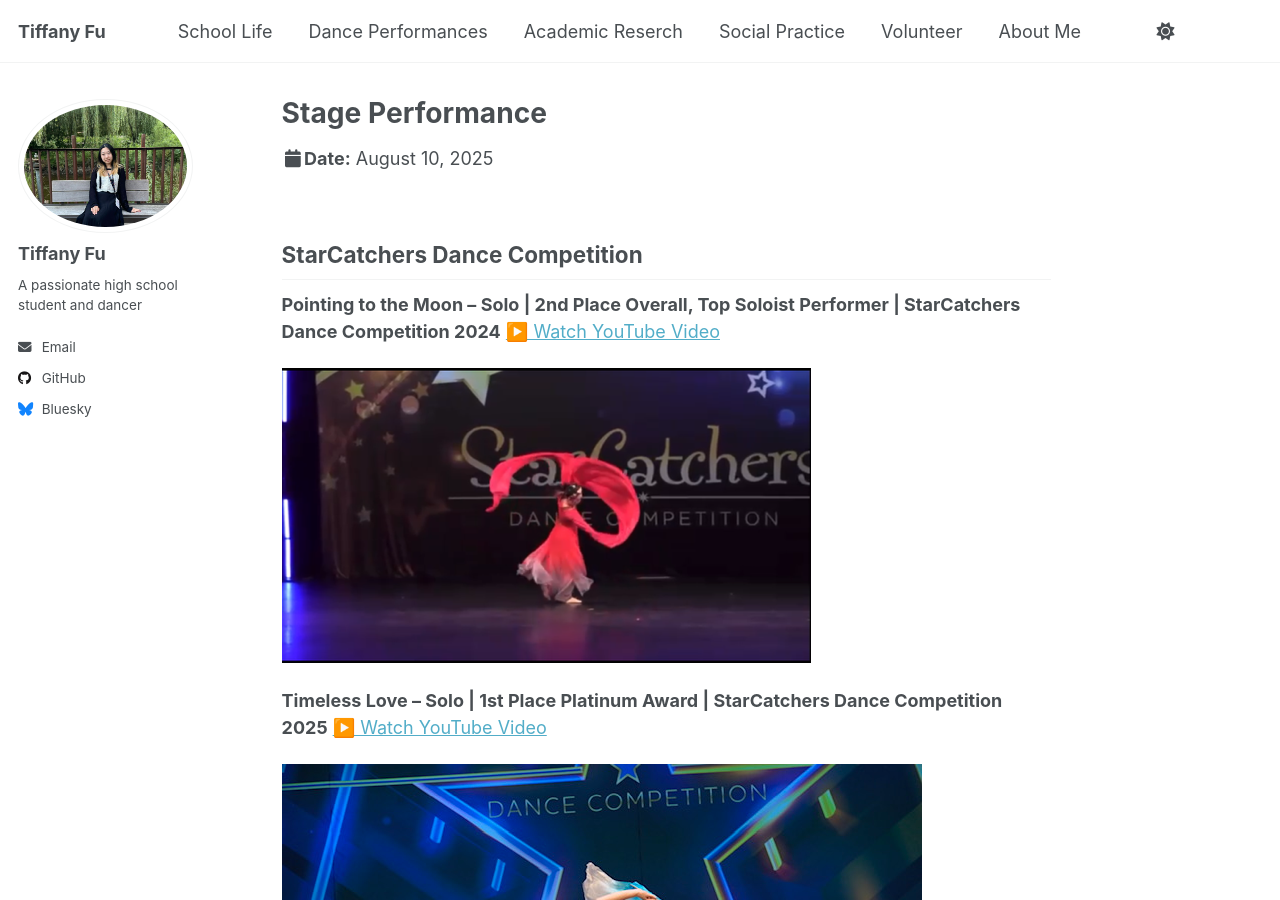
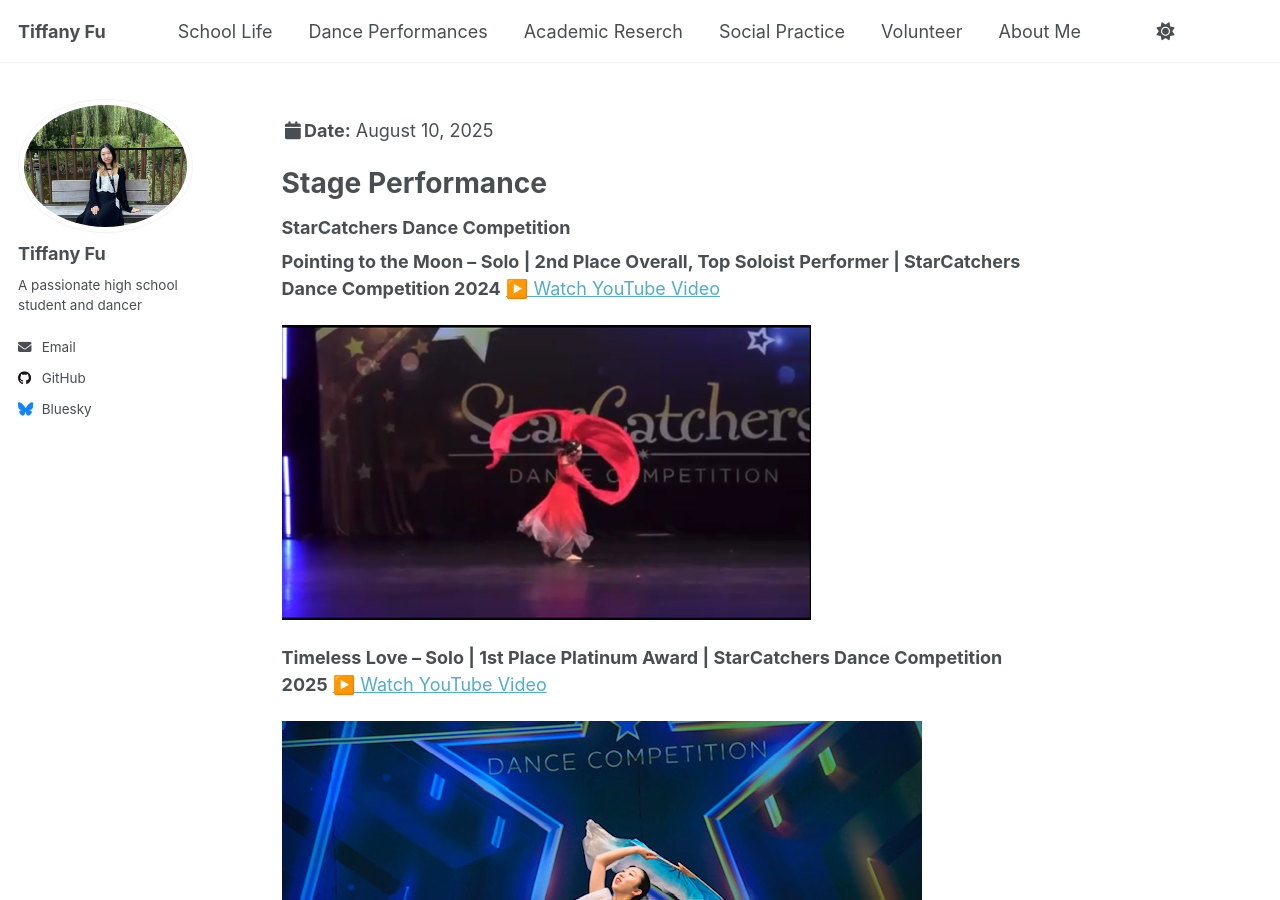
Before and after one commit to TiffanyJTFu/TiffanyFu, a Jekyll site: the page built from _talks/DanceCompetitions1.md, in a window 1280 px wide and 900 px high. Built offline with Jekyll 4.4.1, drawn with Linux system fonts in a browser that asks for light colours; a script that is not in the unit is left out; part of the change alters nothing that is shown.

Commit message:
Update DanceCompetitions1.md

```diff
--- a/_talks/DanceCompetitions1.md
+++ b/_talks/DanceCompetitions1.md
@@ -1,12 +1,18 @@
 ---
-title: "Stage Performance"
+title: ""
 collection: talks
 type: "Stage Performance"
 permalink: /talks/DanceCompetitions1
 venue:
 location: "Toronto, Canada"
 ---
-## StarCatchers Dance Competition
+
+# Stage Performance
+
+<!-- Reduce space by using a smaller heading or add a negative margin -->
+<div style="margin-top:-20px;"></div>
+
+### StarCatchers Dance Competition
 **Pointing to the Moon – Solo | 2nd Place Overall, Top Soloist Performer | StarCatchers Dance Competition 2024**
 <a href="https://youtu.be/isbpR2lO6R4" target="_blank" rel="noopener">▶️ Watch YouTube Video</a>
 
```
